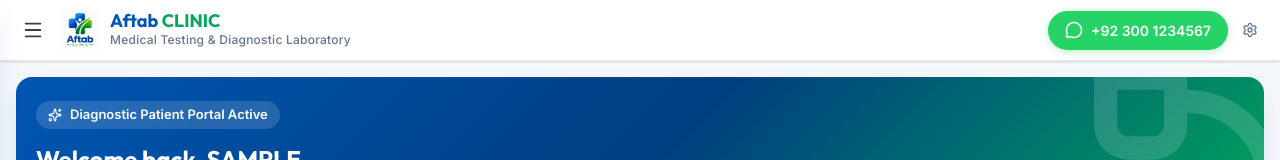
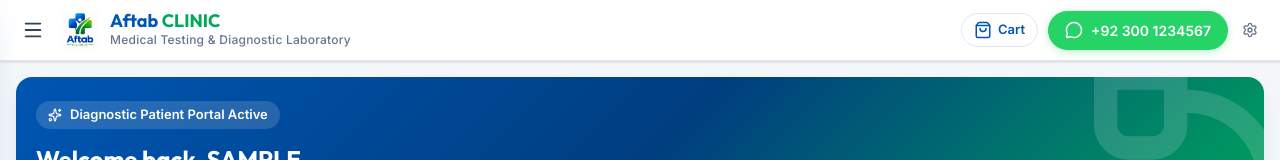
Before and after one commit to hahmadar007-cmd/Aftab-clinic, a React (Vite) app: page /login in a window 1280 px wide. Both pictures are taken after typing "Sample", "Sample123" into the empty fields and a click on the button "Sign In to Dashboard". Shown: the top 160 px of the page. Built offline with nearby package versions, Linux system fonts and the light colour scheme.

Commit message:
Fix icon stretching and add cart button with badge in App Bar

```diff
--- a/src/components/AppBar.tsx
+++ b/src/components/AppBar.tsx
@@ -1,6 +1,6 @@
 import React from 'react';
 import { Link } from 'react-router-dom';
-import { Menu } from 'lucide-react';
+import { Menu, ShoppingBag } from 'lucide-react';
 import { useBooking } from '../context/BookingContext';
 import { WhatsAppButton } from './WhatsAppButton';
 
@@ -92,26 +92,46 @@ export const AppBar: React.FC<AppBarProps> = ({ onMenuClick }) => {
           </Link>
         </div>
 
-        {/* Right: WhatsApp Contact & Cart Badge */}
+        {/* Right: Cart Button & WhatsApp Contact */}
         <div style={{ display: 'flex', alignItems: 'center', gap: '0.625rem' }}>
-          {cart.length > 0 && (
+          {/* Cart Icon & Badge */}
           <Link
             to="/book"
+            style={{
+              display: 'flex',
+              alignItems: 'center',
+              gap: '0.375rem',
+              backgroundColor: cart.length > 0 ? 'var(--primary-blue-light)' : 'transparent',
+              color: 'var(--primary-blue)',
+              padding: '0.4rem 0.75rem',
+              borderRadius: 'var(--radius-full)',
+              border: '1px solid var(--border-light)',
+              textDecoration: 'none',
+              fontSize: '0.8125rem',
+              fontWeight: 600,
+              transition: 'all 0.15s ease-in-out',
+            }}
+            title="View Booking Cart"
+          >
+            <ShoppingBag size={18} color="var(--primary-blue)" style={{ flexShrink: 0 }} />
+            <span className="hide-on-mobile">Cart</span>
+            {cart.length > 0 && (
+              <span
                 style={{
                   backgroundColor: 'var(--primary-green)',
                   color: '#ffffff',
                   fontSize: '0.75rem',
                   fontWeight: 700,
-                padding: '0.25rem 0.5rem',
+                  padding: '0.15rem 0.45rem',
                   borderRadius: 'var(--radius-full)',
-                minWidth: '24px',
-                textAlign: 'center',
-                textDecoration: 'none',
+                  lineHeight: 1,
                 }}
               >
                 {cart.length}
+              </span>
+            )}
           </Link>
-          )}
+
           <WhatsAppButton />
         </div>
       </div>
--- a/src/index.css
+++ b/src/index.css
@@ -96,6 +96,11 @@ h1, h2, h3, h4, h5, h6 {
   transition: all 0.2s ease-in-out;
   text-decoration: none;
   white-space: nowrap;
+  flex-shrink: 0;
+}
+
+.btn svg {
+  flex-shrink: 0 !important;
 }
 
 .btn-primary {
@@ -116,6 +121,8 @@ h1, h2, h3, h4, h5, h6 {
   padding: 0.5rem 1rem;
   font-size: 0.875rem;
   box-shadow: 0 2px 8px rgba(37, 211, 102, 0.3);
+  width: fit-content;
+  max-width: 100%;
 }
 
 .btn-whatsapp:hover {
@@ -178,6 +185,7 @@ h1, h2, h3, h4, h5, h6 {
   left: 0.875rem;
   color: var(--text-muted);
   pointer-events: none;
+  flex-shrink: 0;
 }
 
 .form-input {
@@ -212,15 +220,6 @@ h1, h2, h3, h4, h5, h6 {
 
 .input-toggle-btn:hover {
   color: var(--text-dark);
-}
-
-.error-message {
-  color: var(--error-red);
-  font-size: 0.8125rem;
-  margin-top: 0.25rem;
-  display: flex;
-  align-items: center;
-  gap: 0.25rem;
 }
 
 /* Table Responsive Wrapper */
@@ -272,7 +271,8 @@ h1, h2, h3, h4, h5, h6 {
 
   .mobile-stack {
     flex-direction: column !important;
-    align-items: stretch !important;
+    align-items: flex-start !important;
+    gap: 0.875rem !important;
   }
 
   .btn {
@@ -283,11 +283,11 @@ h1, h2, h3, h4, h5, h6 {
 
 @media (max-width: 480px) {
   .btn-whatsapp span {
-    display: none;
+    display: inline-block;
   }
   .btn-whatsapp {
-    padding: 0.5rem;
-    border-radius: 50%;
+    padding: 0.5rem 0.875rem;
+    border-radius: var(--radius-full);
   }
 
   .card {
--- a/src/pages/DashboardPage.tsx
+++ b/src/pages/DashboardPage.tsx
@@ -308,7 +308,7 @@ export const DashboardPage: React.FC = () => {
                 padding: '1.25rem',
               }}
             >
-              <div style={{ display: 'flex', alignItems: 'center', gap: '1rem' }}>
+              <div style={{ display: 'flex', alignItems: 'center', gap: '0.875rem', flex: 1 }}>
                 <div
                   style={{
                     backgroundColor: 'var(--primary-blue-light)',
@@ -316,9 +316,12 @@ export const DashboardPage: React.FC = () => {
                     borderRadius: 'var(--radius-full)',
                     color: 'var(--primary-blue)',
                     flexShrink: 0,
+                    display: 'flex',
+                    alignItems: 'center',
+                    justifyContent: 'center',
                   }}
                 >
-                  <Clock size={24} />
+                  <Clock size={22} style={{ flexShrink: 0 }} />
                 </div>
                 <div>
                   <h3 style={{ fontSize: '1rem', color: 'var(--text-dark)', marginBottom: '0.25rem' }}>
@@ -335,9 +338,9 @@ export const DashboardPage: React.FC = () => {
                 target="_blank"
                 rel="noopener noreferrer"
                 className="btn btn-whatsapp"
-                style={{ padding: '0.625rem 1rem' }}
+                style={{ padding: '0.625rem 1rem', flexShrink: 0, width: 'fit-content' }}
               >
-                <MessageCircle size={18} />
+                <MessageCircle size={18} style={{ flexShrink: 0 }} />
                 <span>WhatsApp Contact</span>
               </a>
             </div>
```
Lines whose indentation alone changed are shown as unchanged.
